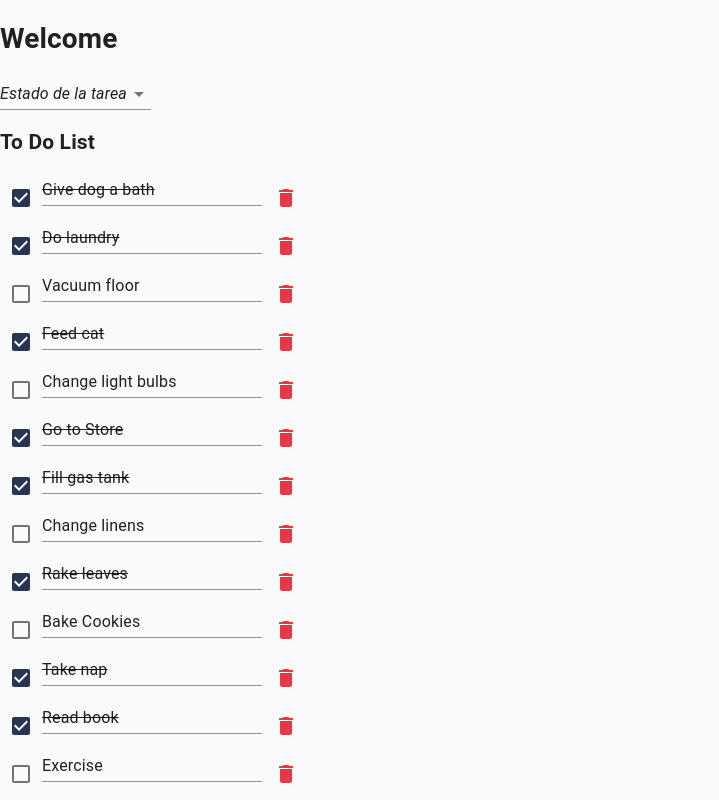
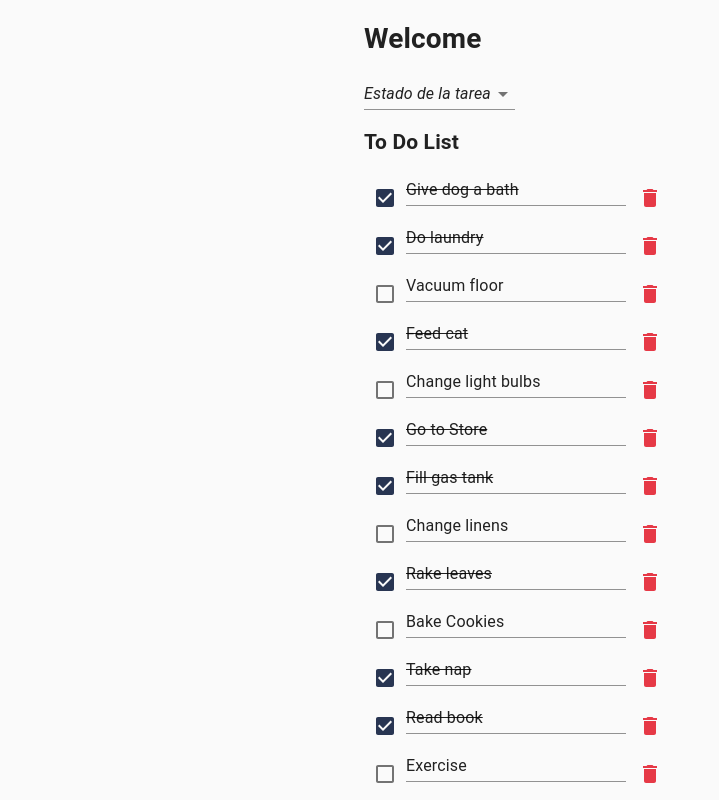
Before and after one commit to jhonnycordova/todo-list-js, a React (Create React App) app in the folder frontend/: page / in a window 1280 px wide. Shown: the top 800 px of the page, without its empty margins (0-719 px from the left). Built offline with nearby package versions, Linux system fonts and the light colour scheme.

Commit message:
así se ve algo centrada la lista

```diff
--- a/frontend/src/App.js
+++ b/frontend/src/App.js
@@ -1,5 +1,5 @@
 import React, { useState, useEffect } from 'react';
-
+import Container from '@material-ui/core/Container';
 import TodoList from './components/TodoList';
 import data from './data.json';
 import Theme from './components/Theme';
@@ -45,11 +45,11 @@ function App() {
 
   return (
     <Theme>
-      <div className="App">
+      <Container maxWidth="sm">
         <h1>Welcome </h1>
         <Filters onFiltersChanged={handleFilter} />
         <TodoList toDoList={todoList} onHandleToggle={onHandleToggle} onDeleteToDo={onDeleteToDo} />
-      </div>
+      </Container>
     </Theme>
   );
 }
```
Also changed, not shown: 1 other file (tests, documents, lock files or other folders).
